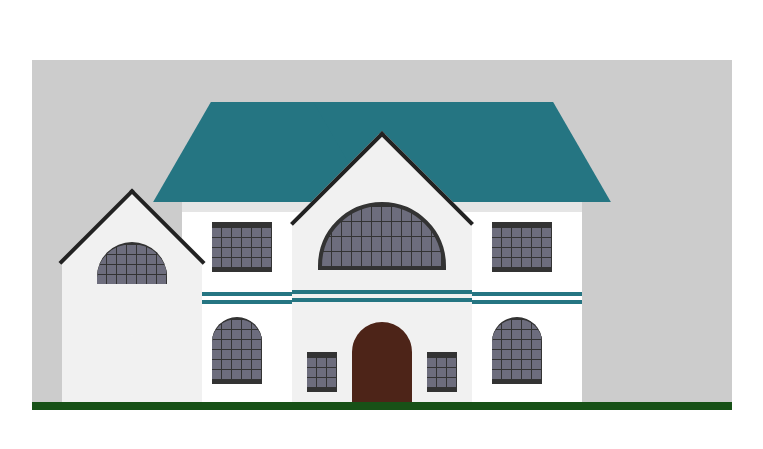
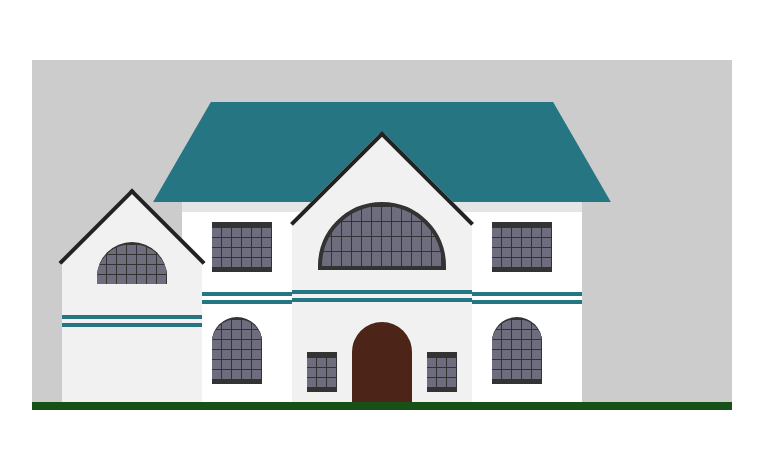
Before and after one commit to CJR85/css-house-drawing, a plain HTML site: page index.html in a window 1280 px wide. Shown: the part 165-614 px from the top of the page, without its empty margins (258-1021 px from the left). Drawn offline with Linux system fonts and the light colour scheme.

Commit message:
Add windows & line class.

```diff
--- a/index.html
+++ b/index.html
@@ -18,7 +18,10 @@
           <div class="line"></div>
           <div class="door"></div>
         </div>
-        <div class="side"></div>
+        <div class="side">
+          <div class="line"></div>
+          <div class="windows"></div>
+        </div>
       </div>
     </div>
   </body>
```
